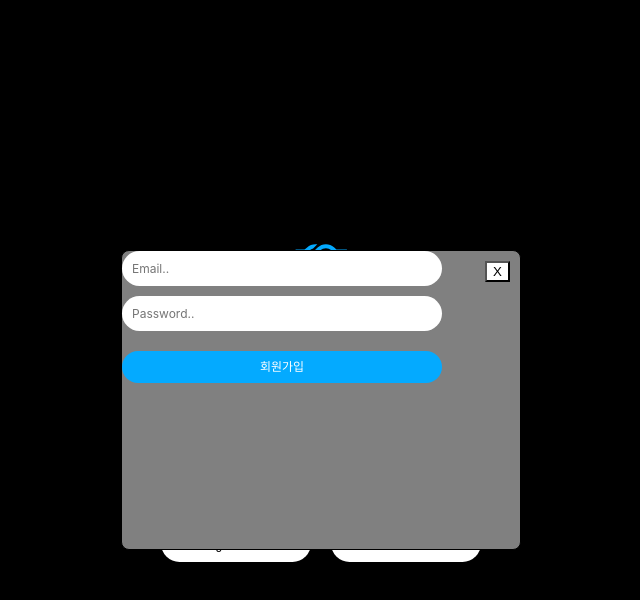
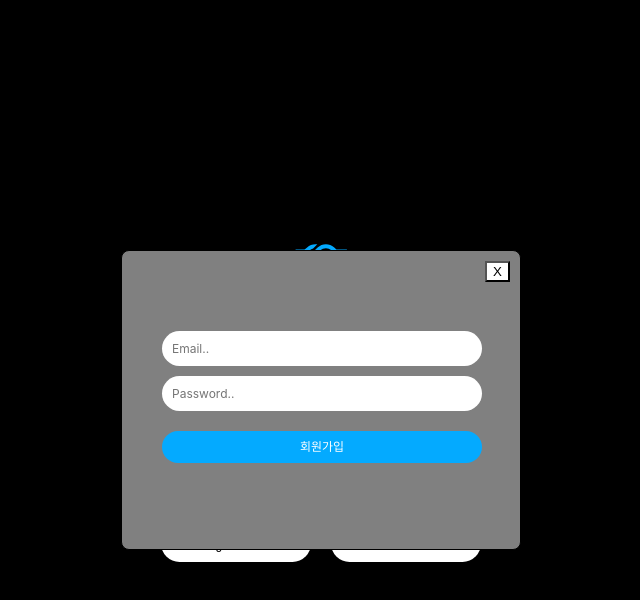
Before and after one commit to trr456-hub/social-pro, a React (Create React App) app: page /#/ in a window 1280 px wide. Both pictures are taken after a click on the element "회원가입". Shown: the top 600 px of the page, without its empty margins (319-959 px from the left). Built offline with nearby package versions, Linux system fonts and the light colour scheme; no server answers.

Commit message:
모달창 스타일 추가 onsubmit div에 써놨던거 form으로 수정

```diff
--- a/src/components/AuthForm.js
+++ b/src/components/AuthForm.js
@@ -17,7 +17,7 @@ const AuthForm = () => {
     } else if (name === "password") {
       setPassword(value);
     }
-    console.log(value);
+    // console.log(value);
   };
   const onSubmit = async (e) => {
     e.preventDefault();
--- a/src/components/AuthWindow.js
+++ b/src/components/AuthWindow.js
@@ -33,11 +33,11 @@ const AuthWindow = ({ setModal }) => {
   };
   return (
     <>
-      <div onSubmit={onSubmit} className="modalContainer">
+      <div className="modalContainer">
         <button className="close" onClick={closeModal}>
           X
         </button>
-        <form>
+        <form onSubmit={onSubmit} className="loginForm">
           <input
             name="email"
             type="email"
--- a/src/styles.css
+++ b/src/styles.css
@@ -304,3 +304,12 @@ form {
   right: 10px;
   top: 10px;
 }
+
+/* 모달창 로그인 폼 */
+.loginForm {
+  width: 321px;
+  position: absolute;
+  margin: auto;
+  top: 80px;
+  left: 40px;
+}
```
